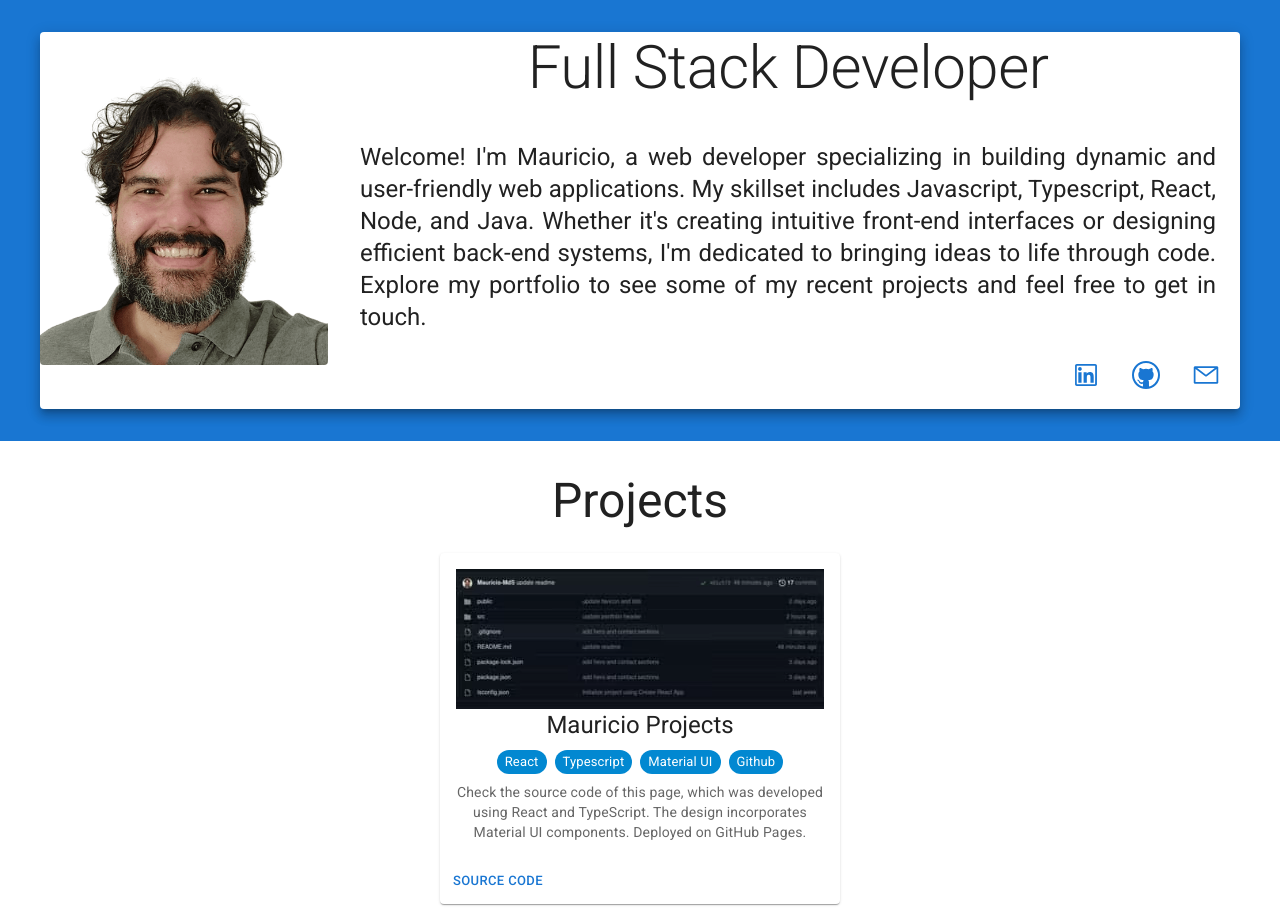
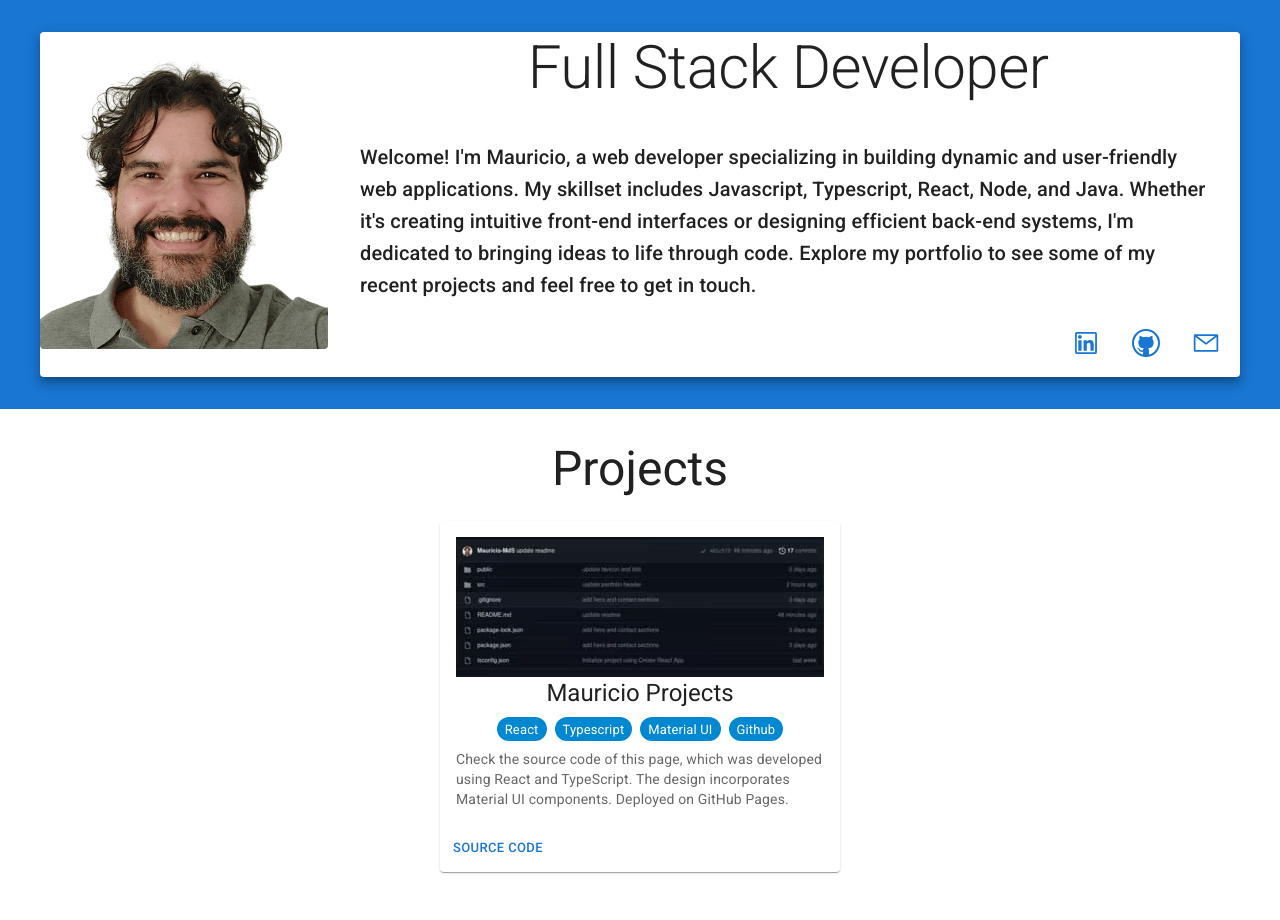
Before and after one commit to Mauricio-MdS/mauricio-mds.github.io, a React (Create React App) app: page / in a window 1280 px wide. After the commit the page ends 888 px from the top, so only its background shows below. Built offline with nearby package versions, Linux system fonts and the light colour scheme.

Commit message:
change aligment of bigger texts to left

```diff
--- a/src/components/Hero/Hero.tsx
+++ b/src/components/Hero/Hero.tsx
@@ -34,7 +34,7 @@ function Hero() {
             <Typography variant="h2" component="h1" gutterBottom>
               Full Stack Developer
             </Typography>
-            <Typography variant="h5" component="p" align="justify" p={2}>
+            <Typography variant="h6" component="p" align="left" p={2}>
               Welcome! I'm Mauricio, a web developer specializing in building
               dynamic and user-friendly web applications. My skillset includes
               Javascript, Typescript, React, Node, and Java. Whether it's
--- a/src/components/Portfolio/Portfolio.tsx
+++ b/src/components/Portfolio/Portfolio.tsx
@@ -16,18 +16,17 @@ function Portfolio() {
     <Stack
       spacing={3}
       component="section"
-      textAlign="center"
       alignItems="center"
       p="16px"
     >
       <Typography variant="h3" component="h2" gutterBottom>
         Projects
       </Typography>
-      <Stack direction="row" flexWrap="wrap" justifyContent="center" gap={2}>
-        <Card component="article" sx={{ maxWidth: 400 }}>
+      <Stack direction='row' flexWrap='wrap' justifyContent='center' gap={2}>
+        <Card component="article" sx={{maxWidth: 400}}>
           <CardContent>
             <CardMedia sx={{ height: 140 }} image={portfolioImg} title="" />
-            <Typography gutterBottom variant="h5" component="h3">
+            <Typography gutterBottom variant="h5" component='h3' align="center">
               Mauricio Projects
             </Typography>
             <Stack
```
